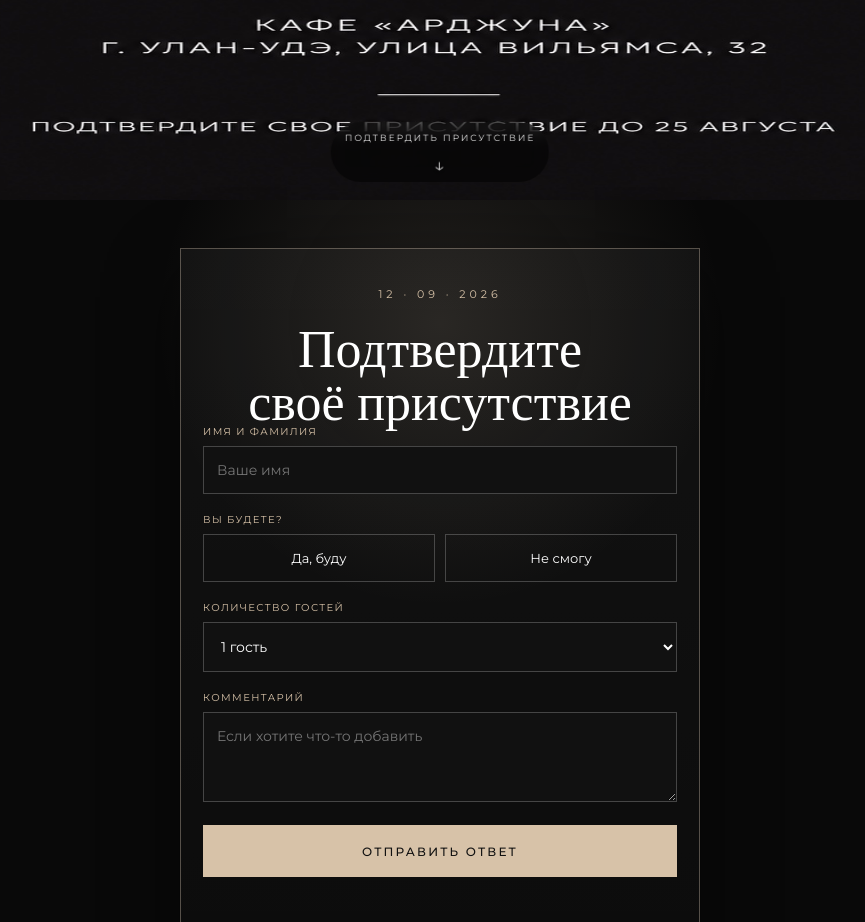
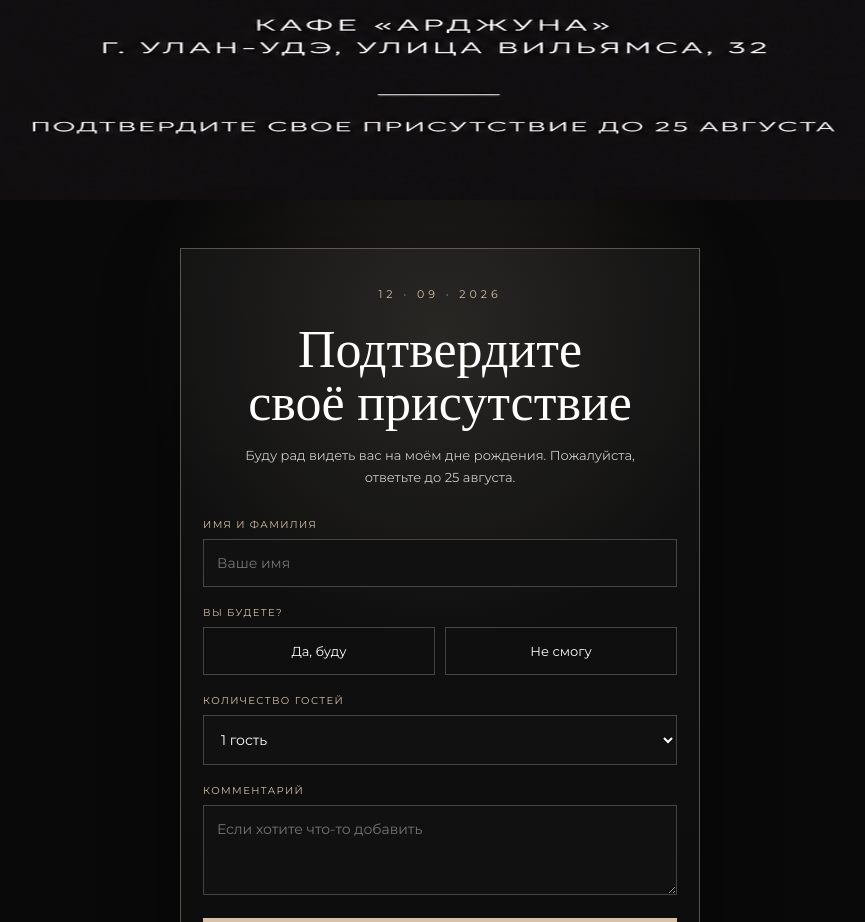
Before and after one commit to nekqadamovsino-spec/birthday120926, a plain HTML site: page index.html in a window 1280 px wide. Shown: the part 1400-2322 px from the top of the page, without its empty margins (200-1065 px from the left). Drawn offline with nearby package versions, Linux system fonts and the light colour scheme.

Commit message:
Update index.html

```diff
--- a/index.html
+++ b/index.html
@@ -31,10 +31,7 @@
     <!-- 2 страница: только второе фото -->
     <section class="screen photo-screen" id="page2">
       <img src="page2.jpeg" alt="Информация о дне рождения" class="full-photo">
-      <a class="scroll-hint dark" href="#rsvp" aria-label="Перейти к подтверждению">
-        <span>подтвердить присутствие</span>
-        <b>↓</b>
-      </a>
+
     </section>
 
     <!-- 3 страница: подтверждение -->
@@ -42,7 +39,7 @@
       <div class="rsvp-card">
         <div class="small-title">12 · 09 · 2026</div>
         <h1>Подтвердите<br>своё присутствие</h1>
-
+<p class="lead">Буду рад видеть вас на моём дне рождения. Пожалуйста, ответьте до 25 августа.</p>
         <form id="rsvpForm">
           <label class="field">
             <span>Имя и фамилия</span>
```
